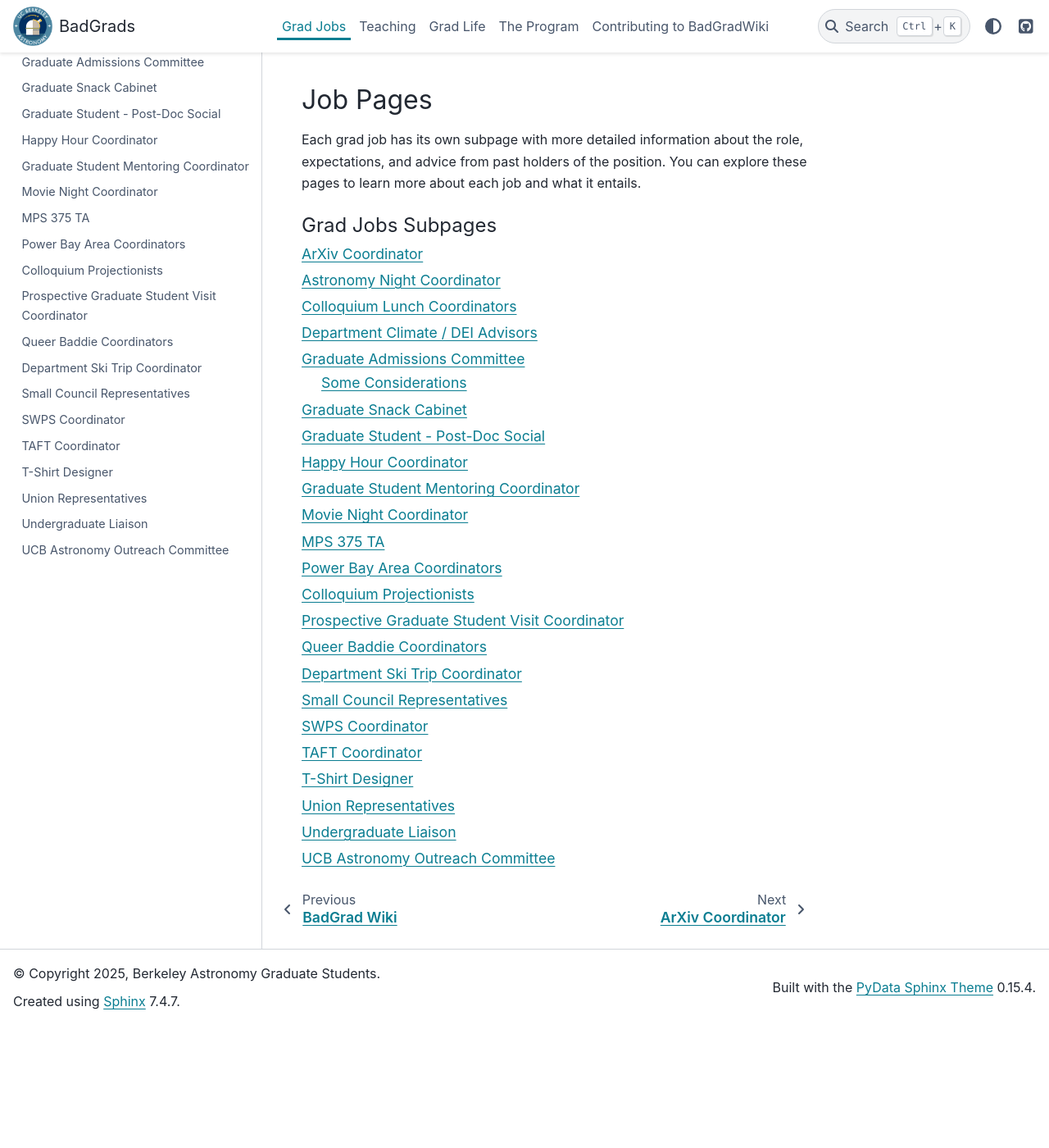
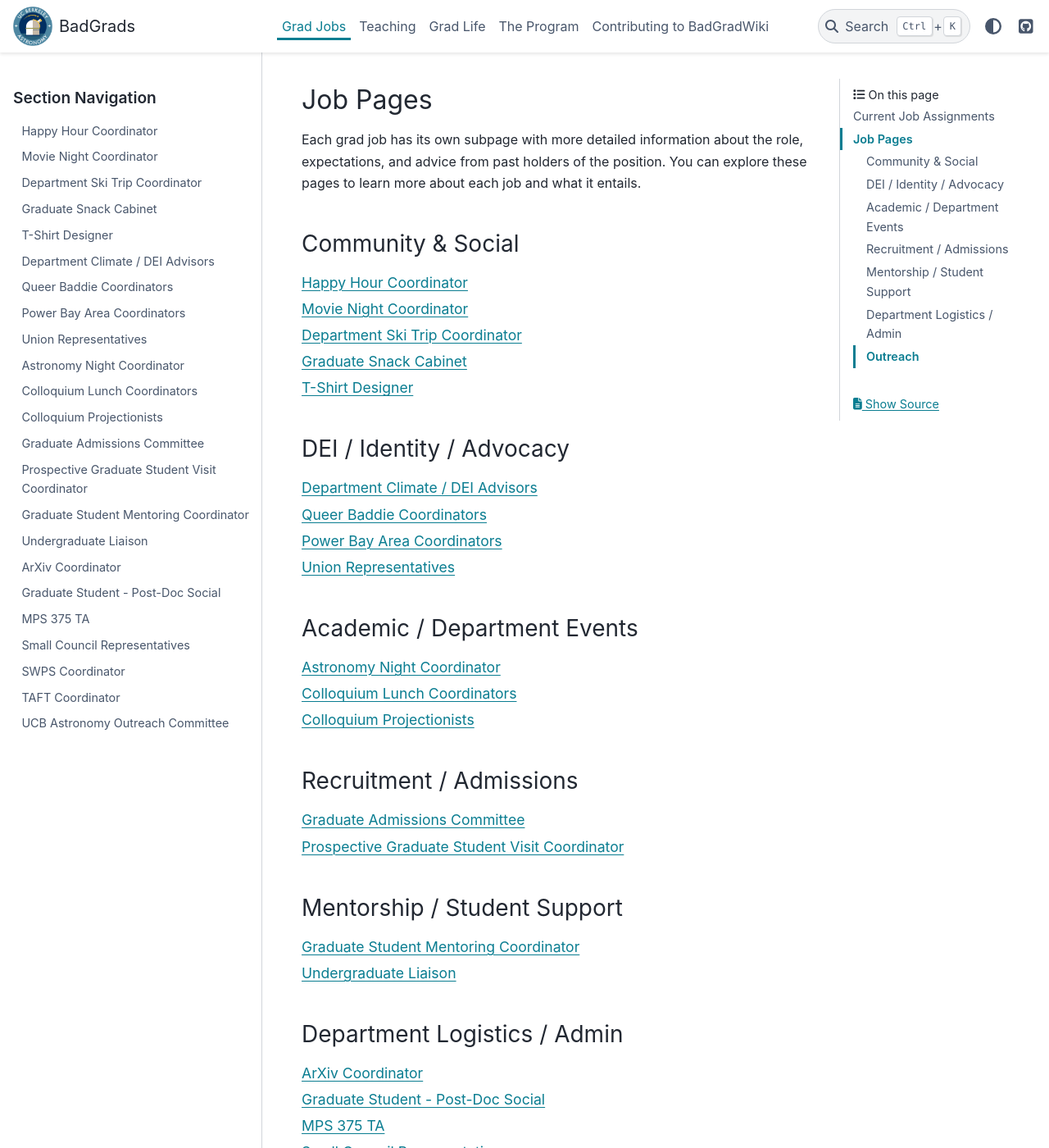
Before and after one commit to BadGrads/BadGradWiki, a Sphinx documentation site: the page built from wiki/source/grad_jobs/index.rst, in a window 1280 px wide and 1400 px high, scrolled down 2929 px. Shown: the whole window at 82% size. Built offline with Sphinx 7.4.7 and the PyData theme 0.15.4, drawn with Linux system fonts in a browser that asks for light colours; before the commit the page ends 4179 px from its top, so only the background shows below that; some of the changed text lies outside the part shown; grey boxes are pictures that could not be loaded.

Commit message:
fix: Corrected the depth of the job page sub-pages and separated them by type.

```diff
--- a/wiki/source/grad_jobs/index.rst
+++ b/wiki/source/grad_jobs/index.rst
@@ -164,30 +164,80 @@
 Each grad job has its own subpage with more detailed information about the role, expectations, and advice from
 past holders of the position. You can explore these pages to learn more about each job and what it entails.
 
+Community & Social
+^^^^^^^^^^^^^^^^^^
+
 .. toctree::
-    :maxdepth: 2
-    :caption: Grad Jobs Subpages
+    :maxdepth: 1
+
+    happyhour
+    movie_night
+    ski_trip
+    grad_snacks
+    tshirts
+
+
+DEI / Identity / Advocacy
+^^^^^^^^^^^^^^^^^^^^^^^^^
+
+.. toctree::
+    :maxdepth: 1
+
+    dei_advisors
+    queer_coordinators
+    POWER
+    UAW2865
+
+
+Academic / Department Events
+^^^^^^^^^^^^^^^^^^^^^^^^^^^^
+
+.. toctree::
+    :maxdepth: 1
+
+    astro_night
+    colloquium_lunch
+    projectionists
+
+
+Recruitment / Admissions
+^^^^^^^^^^^^^^^^^^^^^^^^
+
+.. toctree::
+    :maxdepth: 1
+
+    grad_admissions
+    prospective_visit
+
+
+Mentorship / Student Support
+^^^^^^^^^^^^^^^^^^^^^^^^^^^^
+
+.. toctree::
+    :maxdepth: 1
+
+    mentoring
+    undergrad_liaison
+
+
+Department Logistics / Admin
+^^^^^^^^^^^^^^^^^^^^^^^^^^^^
+
+.. toctree::
+    :maxdepth: 1
 
     arxiv
-    astro_night
-    colloquium_lunch
-    dei_advisors
-    grad_admissions
-    grad_snacks
     gsps
-    happyhour
-    mentoring
-    movie_night
     mps_375
-    POWER
-    projectionists
-    prospective_visit
-    queer_coordinators
-    ski_trip
     small_council
     swps
     taft
-    tshirts
-    UAW2865
-    undergrad_liaison
+
+
+Outreach
+^^^^^^^^
+
+.. toctree::
+    :maxdepth: 1
+
     outreach/index
```
